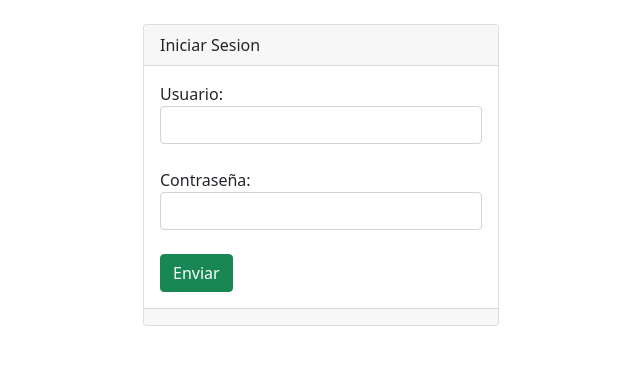
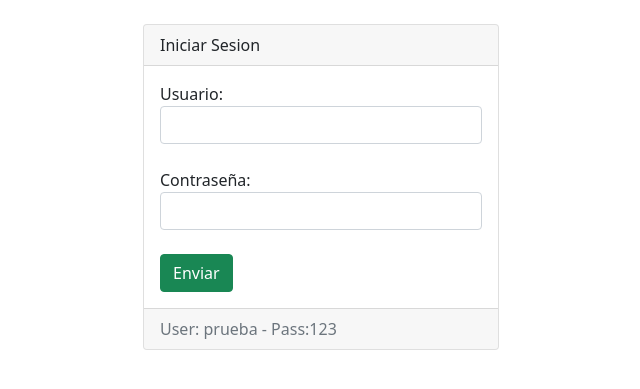
Before and after one commit to elhollow-pixel/portafolio, a PHP site: page /login.php in a window 1280 px wide. Shown: the top 389 px of the page, without its empty margins (319-959 px from the left). Run offline with PHP 8.4, Linux system fonts and the light colour scheme.

Commit message:
usuario y contraseña

```diff
--- a/login.php
+++ b/login.php
@@ -2,7 +2,7 @@
     session_start();
     if($_POST){
         $usuario = $_POST['usuario'];
-        if( ($_POST['usuario']=="hector") && ($_POST['contrasenia']=="123") ){
+        if( ($_POST['usuario']=="prueba") && ($_POST['contrasenia']=="123") ){
             $_SESSION['usuario']=$usuario;
             //redirecion
             header("location:index.php");
@@ -50,7 +50,7 @@
                             </form>
                         </div>
                         <div class="card-footer text-muted">
-
+                            <span>User: prueba - Pass:123</span>
                         </div>
                     </div>
 
```
Also changed, not shown: imagenes/1641577306_WIN_20211021_12_34_29_Pro.jpg (deleted).
